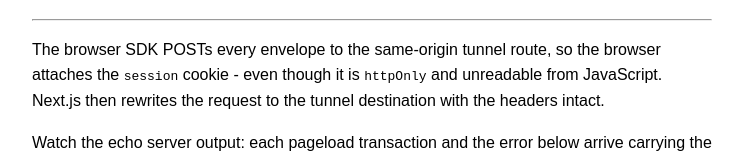
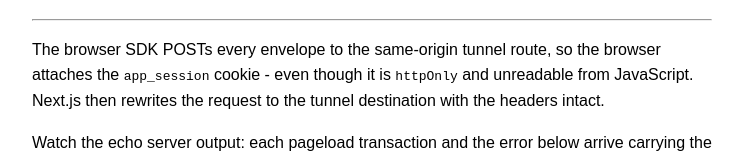
Before and after one commit to oioki/nextjs-tunnel-cookies, a Next.js app: page / in a window 1280 px wide. Shown: the part 177-336 px from the top of the page, without its empty margins (268-1010 px from the left). Built offline with nearby package versions, Linux system fonts and the light colour scheme; no server answers.

Commit message:
Rename demo cookie to app_session to avoid clashing with Vercel's session cookie

```diff
--- a/app/login/route.ts
+++ b/app/login/route.ts
@@ -2,7 +2,7 @@ import { NextResponse } from 'next/server';
 
 export function GET(req: Request) {
   const res = NextResponse.redirect(new URL('/', req.url));
-  res.cookies.set('session', 'sess_demo_s3cr3t_token', {
+  res.cookies.set('app_session', 'sess_demo_s3cr3t_token', {
     httpOnly: true,
     sameSite: 'lax',
     path: '/',
--- a/app/logout/route.ts
+++ b/app/logout/route.ts
@@ -2,6 +2,6 @@ import { NextResponse } from 'next/server';
 
 export function GET(req: Request) {
   const res = NextResponse.redirect(new URL('/', req.url));
-  res.cookies.delete('session');
+  res.cookies.delete('app_session');
   return res;
 }
--- a/app/page.tsx
+++ b/app/page.tsx
@@ -3,7 +3,7 @@ import Link from 'next/link';
 import { ThrowButton } from './ThrowButton';
 
 export default async function Home() {
-  const session = (await cookies()).get('session');
+  const session = (await cookies()).get('app_session');
 
   return (
     <main style={{ fontFamily: 'sans-serif', maxWidth: 680, margin: '40px auto', lineHeight: 1.6 }}>
@@ -24,7 +24,7 @@ export default async function Home() {
 
       <p>
         The browser SDK POSTs every envelope to the same-origin tunnel route, so the browser attaches
-        the <code>session</code> cookie - even though it is <code>httpOnly</code> and unreadable from
+        the <code>app_session</code> cookie - even though it is <code>httpOnly</code> and unreadable from
         JavaScript. Next.js then rewrites the request to the tunnel destination with the headers intact.
       </p>
       <p>
```
Also changed, not shown: 1 other file (tests, documents, lock files or other folders).
